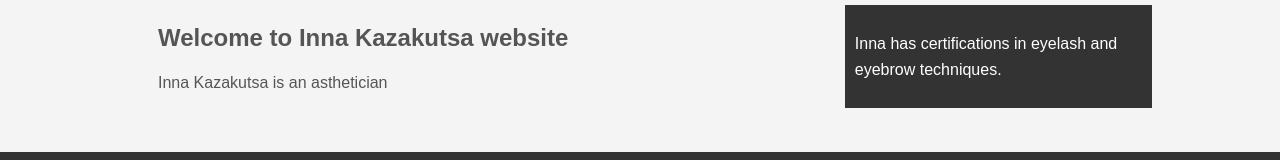
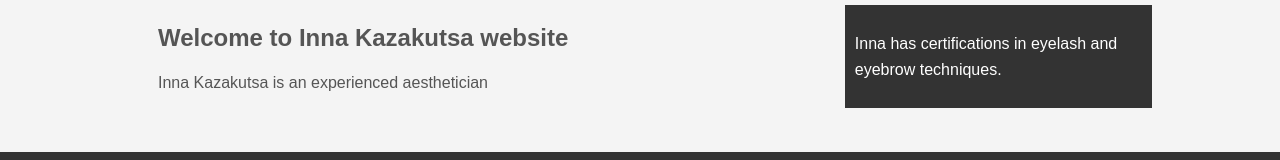
Before and after one commit to ksushkak/InnaKazakutsaWebsite, a plain HTML site: page index.html in a window 1280 px wide. Shown: the part 451-611 px from the top of the page. Drawn offline with Linux system fonts and the light colour scheme; files whose address does not match are found by name.

Commit message:
Update index.html

```diff
--- a/index.html
+++ b/index.html
@@ -31,7 +31,7 @@
 <div class="container">
     <section id="main">
         <h1>Welcome to Inna Kazakutsa website</h1>
-        <p>Inna Kazakutsa is an asthetician</p>
+        <p>Inna Kazakutsa is an experienced aesthetician</p>
     </section>
     <aside id="sidebar">
         <p>Inna has certifications in eyelash and eyebrow techniques.</p>
```
